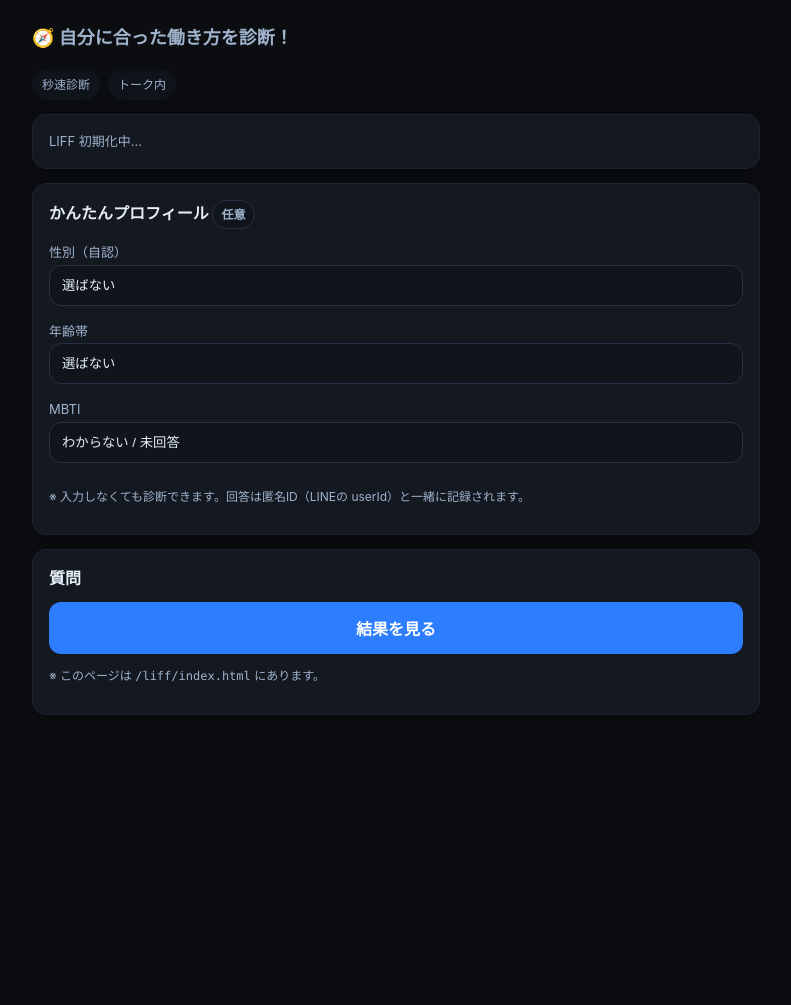
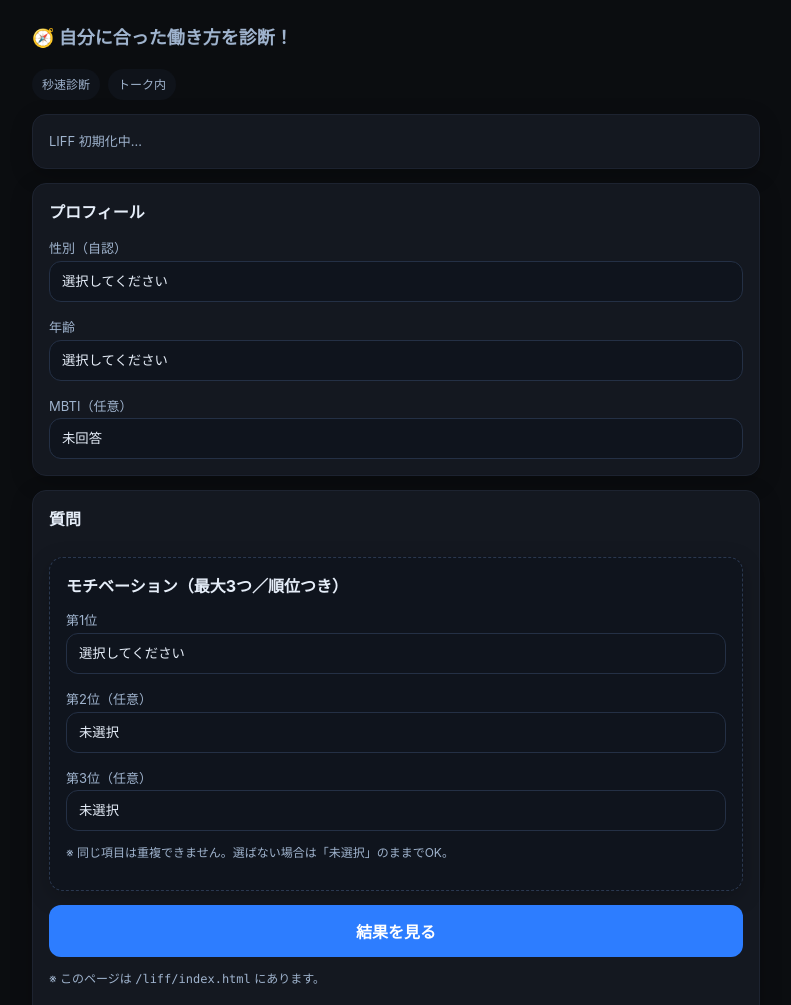
Before and after one commit to cypheroneinc-oss/cb-bot-server, a website: page bot_server/liff/index.html in a window 1280 px wide. Shown: the top 1005 px of the page, without its empty margins (244-1035 px from the left). Before the commit the page ends 800 px from the top, so only its background shows below. Drawn offline with Linux system fonts and the light colour scheme; a script that the page names is missing.

Commit message:
Update index.html

```diff
--- a/bot_server/liff/index.html
+++ b/bot_server/liff/index.html
@@ -15,8 +15,6 @@
     .card{background:var(--card);border:1px solid #1d2330;border-radius:14px;padding:16px;margin:14px 0;box-shadow:0 6px 22px rgba(0,0,0,.22)}
     .title{font-weight:700;margin:0 0 10px}
     .muted{color:var(--ink2);font-size:13px}
-    fieldset{border:0;margin:0;padding:0}
-    legend{font-weight:700;margin-bottom:8px}
     .grid{display:grid;gap:12px}
     .row{display:grid;gap:10px}
     @media(min-width:560px){.row{grid-template-columns:1fr 1fr}}
@@ -45,40 +43,31 @@
   <!-- ステータス -->
   <div class="card"><div id="status" class="muted">読み込み中…</div></div>
 
-  <!-- かんたんプロフィール（任意） -->
+  <!-- プロフィール（必須化：年齢・性別） -->
   <div class="card">
-    <p class="title">かんたんプロフィール <span class="pill">任意</span></p>
+    <p class="title">プロフィール</p>
     <div class="grid">
       <div>
         <label class="muted">性別（自認）</label>
-        <select id="gender">
-          <option value="">選ばない</option>
+        <select id="gender" required>
+          <option value="" disabled selected>選択してください</option>
           <option value="male">男性</option>
           <option value="female">女性</option>
           <option value="other">その他</option>
-          <option value="na">答えない</option>
         </select>
       </div>
       <div>
-        <label class="muted">年齢帯</label>
-        <select id="age">
-          <option value="">選ばない</option>
-          <option value="u15">〜15</option>
-          <option value="16-18">16–18</option>
-          <option value="19-22">19–22</option>
-          <option value="23-25">23–25</option>
-          <option value="26-29">26–29</option>
-          <option value="30-34">30–34</option>
-          <option value="35-39">35–39</option>
-          <option value="40-49">40–49</option>
-          <option value="50p">50+</option>
+        <label class="muted">年齢</label>
+        <select id="age" required>
+          <option value="" disabled selected>選択してください</option>
+          <!-- 12〜35 は app.js で自動挿入 -->
         </select>
       </div>
-      <div class="row">
+      <div class="row" style="grid-column:1/-1">
         <div style="grid-column:1/-1">
-          <label class="muted">MBTI</label>
+          <label class="muted">MBTI（任意）</label>
           <select id="mbti">
-            <option value="">わからない / 未回答</option>
+            <option value="">未回答</option>
             <option>ISTJ</option><option>ISFJ</option><option>INFJ</option><option>INTJ</option>
             <option>ISTP</option><option>ISFP</option><option>INFP</option><option>INTP</option>
             <option>ESTP</option><option>ESFP</option><option>ENFP</option><option>ENTP</option>
@@ -86,7 +75,6 @@
           </select>
         </div>
       </div>
-      <p class="small">※ 入力しなくても診断できます。回答は匿名ID（LINEの userId）と一緒に記録されます。</p>
     </div>
   </div>
 
@@ -94,6 +82,32 @@
   <form id="form" class="card">
     <p class="title">質問</p>
     <div id="qwrap" class="grid"></div>
+
+    <div class="card" style="background:#0f141d;border:1px dashed #2a3850">
+      <p class="title" style="margin-bottom:8px">モチベーション（最大3つ／順位つき）</p>
+      <div class="grid">
+        <div>
+          <label class="muted">第1位</label>
+          <select id="m1">
+            <option value="">選択してください</option>
+          </select>
+        </div>
+        <div>
+          <label class="muted">第2位（任意）</label>
+          <select id="m2">
+            <option value="">未選択</option>
+          </select>
+        </div>
+        <div>
+          <label class="muted">第3位（任意）</label>
+          <select id="m3">
+            <option value="">未選択</option>
+          </select>
+        </div>
+      </div>
+      <p class="small">※ 同じ項目は重複できません。選ばない場合は「未選択」のままでOK。</p>
+    </div>
+
     <button id="submit" class="btn" type="submit">結果を見る</button>
     <p class="small">※ このページは <code class="mono">/liff/index.html</code> にあります。</p>
   </form>
@@ -103,7 +117,7 @@
     <h3>【タイプ】<span id="r-type">-</span></h3>
     <p id="r-why" class="muted"></p>
 
-    <h3>【コメント】</h3>
+    <h3>【当たってるかも？ポイント】</h3>
     <ul id="r-barnum"></ul>
 
     <h3>【合う働き方】</h3>
@@ -111,6 +125,9 @@
 
     <h3>【向いている職種の例】</h3>
     <p id="r-jobs"></p>
+
+    <h3>【あなたのやる気スイッチ（順位）】</h3>
+    <p id="r-motiv"></p>
 
     <h3>【アドバイス】</h3>
     <p id="r-adv"></p>
```
